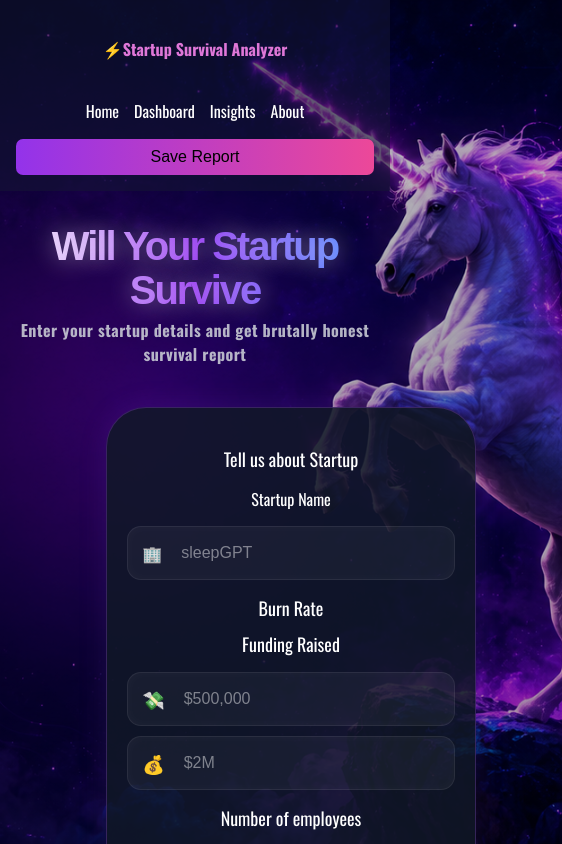
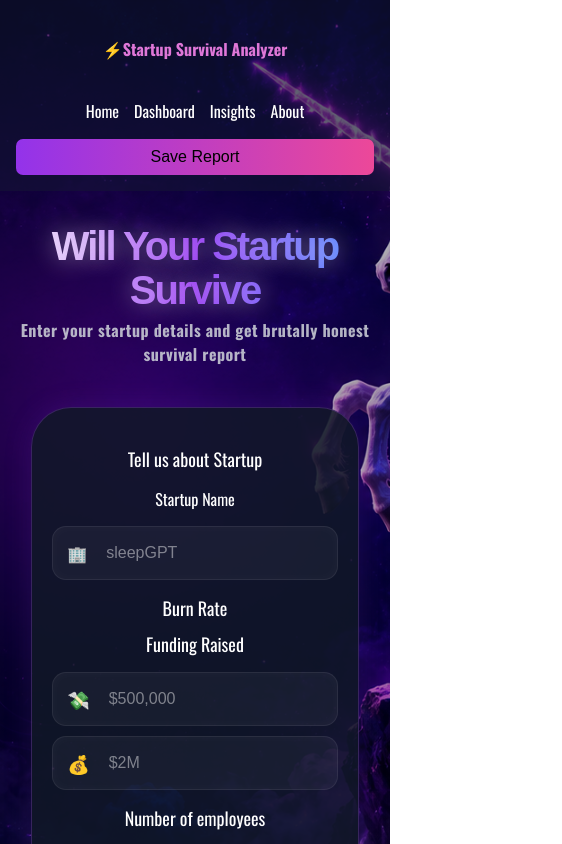
Before and after one commit to PritamBagle451/startup-survival-analyzer, a React (Vite) app: page / in a window 390 px wide. Shown: the top 844 px of the page, 562 px wide, since content can reach past the window. Built offline with nearby package versions, Linux system fonts and the light colour scheme; a web font is replaced by a local one.

Commit message:
for small screens

```diff
--- a/src/App.css
+++ b/src/App.css
@@ -1,5 +1,8 @@
 @import url('https://fonts.googleapis.com/css2?family=Inter:wght@300;400;500;600;700&display=swap');
 @import url('https://fonts.googleapis.com/css2?family=Arimo:ital,wght@0,400..700;1,400..700&family=Jim+Nightshade&family=Oswald:wght@200..700&display=swap');
+*{
+  box-sizing: border-box;
+}
 body{
   margin:0;
   min-height:100vh;
@@ -103,7 +106,7 @@ input:focus{
  color:white;
 min-width:350px;
 max-width: 500px;
-
+flex-wrap: wrap;
 }
 
 .btn2{
@@ -266,7 +269,7 @@ background:linear-gradient(
    display: flex;
   flex-direction: row;
   justify-content: space-between;
-  gap: 30px;
+  gap: 20px;
   padding: 40px;
   align-items: start;
   max-width: 1500px;
@@ -343,7 +346,8 @@ height:350px;
  font-size: large;
 }
 .left{
-  min-width: 500px;
+  max-width: 450px;
+  min-width: 320px;
   flex-shrink: 0;
   margin-left: auto;
   margin-right: auto;
@@ -357,9 +361,9 @@ height:350px;
   flex-shrink: 0;
 }
 .right{
-  flex:0;
+  flex:1.5;
+  min-width: 350px;
 width: 0;
-min-width: 0;
   overflow: hidden;
   opacity: 0;
   transition: width 0.4s ease, opacity 0.4s ease;
```
